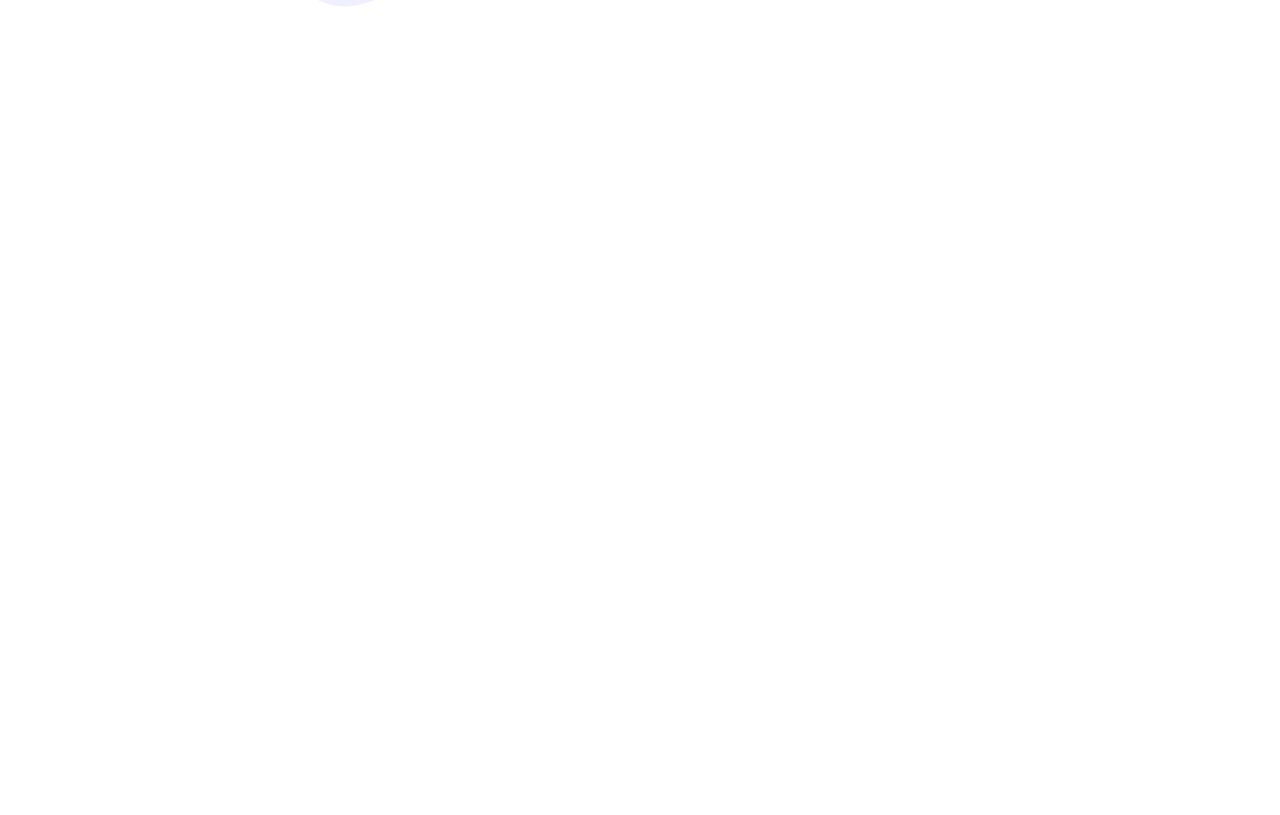
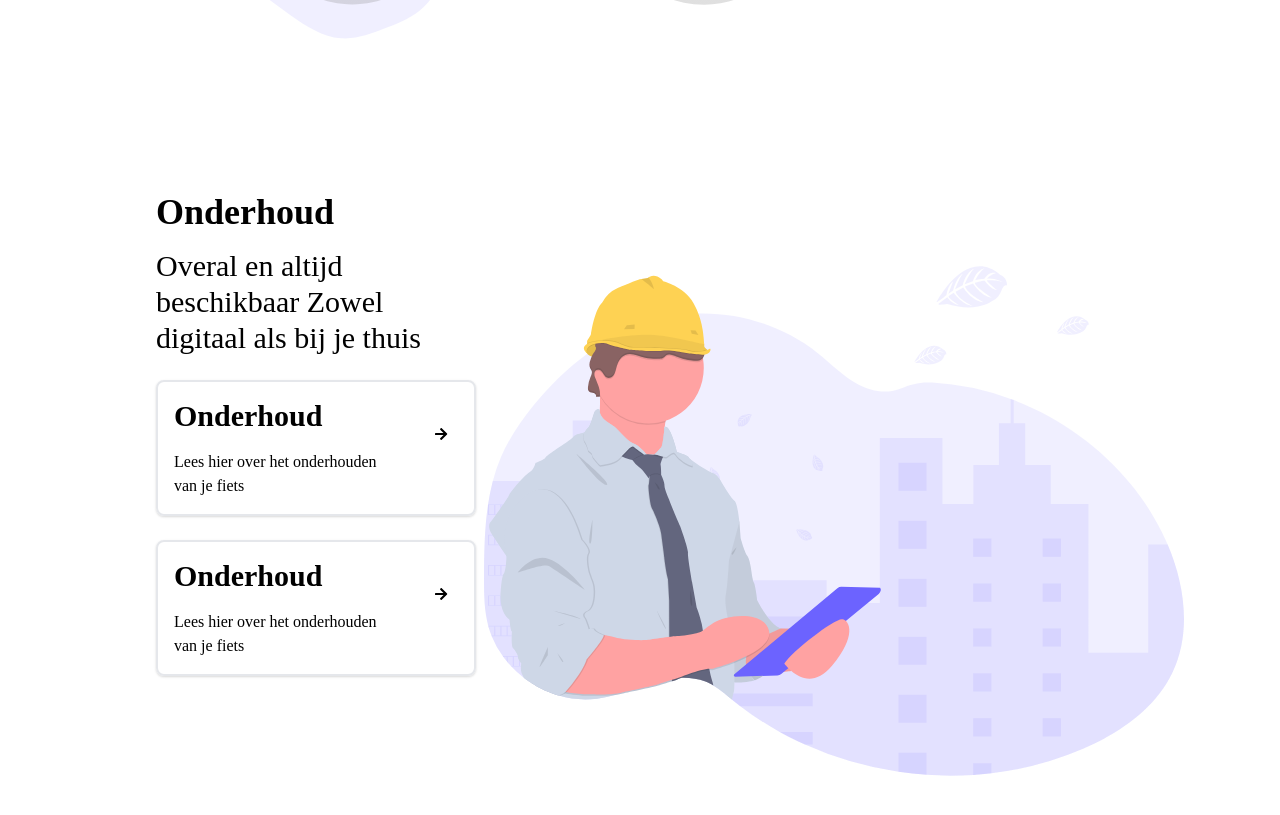
Before and after one commit to S3ntrail/vanderbrincks, a Next.js app: page / in a window 1280 px wide. Shown: the part 787-1602 px from the top of the page. Before the commit the page ends 851 px from the top, so only its background shows below. Built offline with nearby package versions, Linux system fonts and the light colour scheme.

Commit message:
Maintenance is done
Must add the finer details

```diff
--- /dev/null
+++ b/components/Card/card.js
@@ -0,0 +1,43 @@
+import {FontAwesomeIcon} from '@fortawesome/react-fontawesome'
+
+import {faArrowRight} from '@fortawesome/free-solid-svg-icons'
+
+const Card = () => {
+  return(
+    <div className="flex flex-wrap border-2 shadow rounded-lg">
+
+      <div className="text-left p-4 w-3/4">
+
+        <div>
+
+          <h3 className="font-bold mb-4">
+            Onderhoud
+          </h3>
+
+          <p>
+            Lees hier over het onderhouden van je fiets
+          </p>
+        </div>
+
+      </div>
+
+      <div className="w-1/4">
+
+        <div className="m-10">
+          <FontAwesomeIcon
+            icon={faArrowRight}
+
+            className="fa-sm"
+          >
+          </FontAwesomeIcon>
+        </div>
+
+      </div>
+
+
+
+    </div>
+  )
+}
+
+export default Card
--- a/components/Global/Navbar/navbar.js
+++ b/components/Global/Navbar/navbar.js
@@ -5,8 +5,8 @@
 const Navbar = () => {
   return (
 
-    <nav className="bg-white shadow" role="navigation">
-      <div className="container mx-auto mt-4 p-4 flex flex-wrap items-center justify-center">
+    <nav className="bg-white shadow fixed w-screen z-10" role="navigation">
+      <div className="container mx-auto mt-4 p-4 mb-4 flex flex-wrap items-center justify-center">
 
         <div className="mr-4 md:mr-8">
           <a href="#">
--- a/components/Landing/Landing.js
+++ b/components/Landing/Landing.js
@@ -4,7 +4,7 @@
 
 const Landing = () => {
   return(
-    <div className="mt-10 flex gap-2 justify-center pb-4 flex-wrap">
+    <div className="mt-40 flex gap-2 justify-center pb-4 flex-wrap">
       <div className="w-1/2 text-left">
         <Image
           src="/bikeride.svg"
--- /dev/null
+++ b/components/Maintenance/Maintenance.js
@@ -0,0 +1,39 @@
+import Image from 'next/image'
+
+import Card from 'components/Card/card'
+
+const Maintenance = () => {
+  return(
+    <div className="flex gap-2 justify-center pb-4 flex-wrap">
+
+      <div className="mt-24 w-1/4">
+        <h2 className="font-semibold text-left">Onderhoud</h2>
+
+        <h3 className="mt-4 text-left">
+          Overal en altijd beschikbaar
+          Zowel digitaal als bij je thuis
+        </h3>
+
+        <div className="mt-6">
+          <Card />
+        </div>
+
+        <div className="mt-6">
+          <Card />
+        </div>
+
+      </div>
+
+      <div className="w-1/2">
+        <Image
+          src="/engineer.svg"
+          layout="fixed"
+          width={700}
+          height={850}
+        />
+      </div>
+    </div>
+  )
+}
+
+export default Maintenance
--- a/package.json
+++ b/package.json
@@ -6,6 +6,10 @@
     "start": "next start"
   },
   "dependencies": {
+    "@fortawesome/fontawesome-free": "^5.15.4",
+    "@fortawesome/fontawesome-svg-core": "^1.2.36",
+    "@fortawesome/free-solid-svg-icons": "^5.15.4",
+    "@fortawesome/react-fontawesome": "^0.1.15",
     "next": "^11.1.2",
     "react": "^17.0.2",
     "react-dom": "^17.0.2"
--- a/pages/index.js
+++ b/pages/index.js
@@ -2,6 +2,7 @@
 import Navbar from '../components/Global/Navbar/navbar'
 
 import Landing from 'components/Landing/Landing'
+import Maintenance from 'components/Maintenance/Maintenance'
 
 export default function Home() {
   return (
@@ -17,6 +18,10 @@
         <section>
           <Landing />
         </section>
+
+        <section>
+          <Maintenance />
+        </section>
       </main>
 
     </div>
```
Also changed, not shown: public/engineer.svg (added), 1 other file (tests, documents, lock files or other folders).
